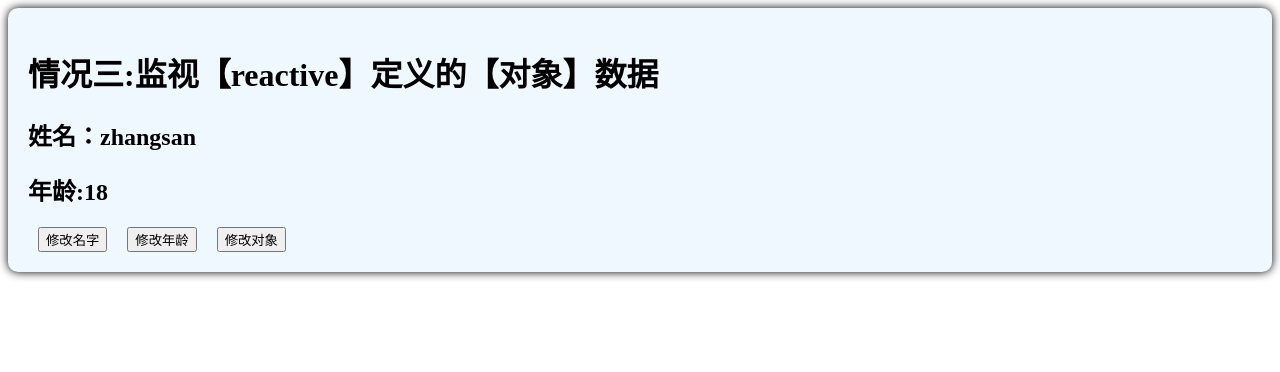
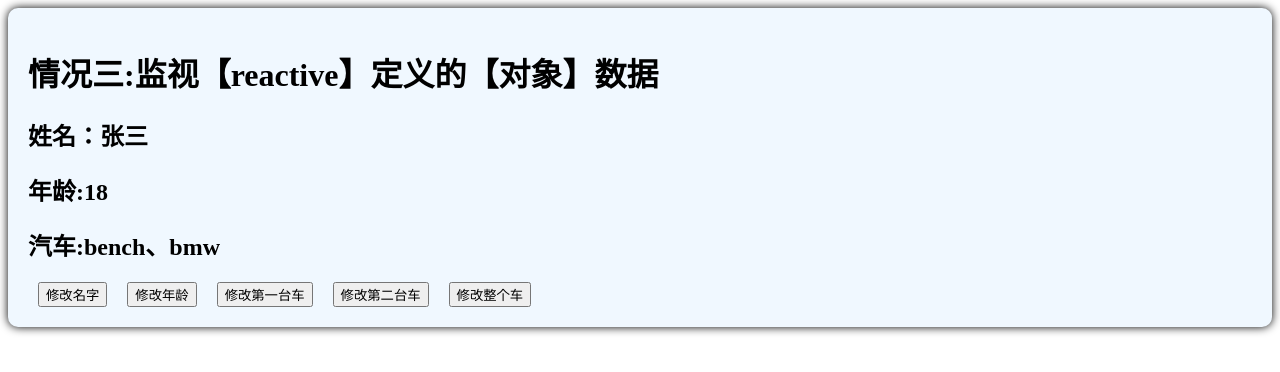
Before and after one commit to yuranqiu/test_main_codes, a Vue app in the folder hello_vue3/: page / in a window 1280 px wide. Shown: the top 372 px of the page. Built offline with nearby package versions, Linux system fonts and the light colour scheme; the HTML template or start-up script is replaced by a standard one.

Commit message:
14.watch监视情况四

```diff
--- a/hello_vue3/src/components/Person.vue
+++ b/hello_vue3/src/components/Person.vue
@@ -3,9 +3,12 @@
     <h1>情况三:监视【reactive】定义的【对象】数据</h1>
     <h2>姓名：{{ person.name }}</h2>
     <h2>年龄:{{ person.age }}</h2>
+    <h2>汽车:{{ person.car.c1}}、{{ person.car.c2 }}</h2>
     <button @click="changeName">修改名字</button>
     <button @click="changeAge">修改年龄</button>
-    <button @click="changePerson">修改对象</button>
+    <button @click="changeC1">修改第一台车</button>
+    <button @click="changeC2">修改第二台车</button>
+    <button @click="changeCar">修改整个车</button>
     </div>
 </template>
 
@@ -13,8 +16,12 @@
     import {reactive,watch} from 'vue'
     //数据
     let person = reactive({
-        name:"zhangsan",
-        age:18
+        name:"张三",
+        age:18,
+        car:{
+            c1:'bench',
+            c2:'bmw'
+        }
     })
     //方法
     function changeName(){
@@ -23,15 +30,21 @@
     function changeAge(){
         person.age += 1
     }
-    function changePerson(){
-       Object.assign(person,{name:'李四', age:90})
+    function changeC1(){
+       person.car.c1 = 'aodi'
+    }
+    function changeC2(){
+       person.car.c2 = 'auto'
+    }
+    function changeCar(){
+        person.car = {c1:'雅迪',c2:'艾玛'}
     }
 
-    //监视,情况三:监视reactive定义的【对象类型】数据，且默认是开启深度监视的
+    //监视,情况四:监视响应式对象中的某个属性，且该属性是基本类型，要写成函数式
     //watch的第一个参数:被监视的数据，第二个参数:监视的回调,第三个参数:配置对象
-    watch(person,(newValue,oldValue)=>{
-        console.log('person变化了',newValue,oldValue)
-    },{deep:true,immediate:true})
+    watch(()=>person.car,(newValue,oldValue)=>{
+        console.log('person.car变化了',newValue,oldValue)
+    },{deep:true})
 
 </script>
 
```
